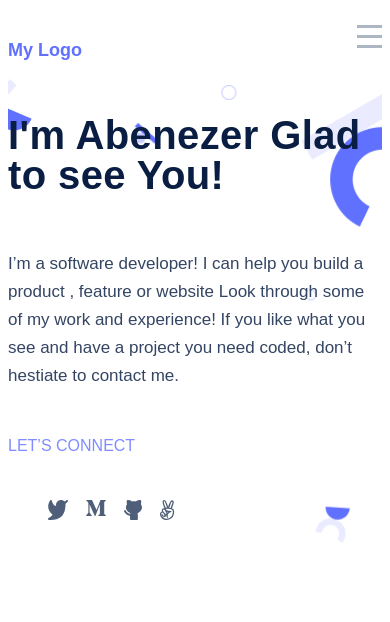
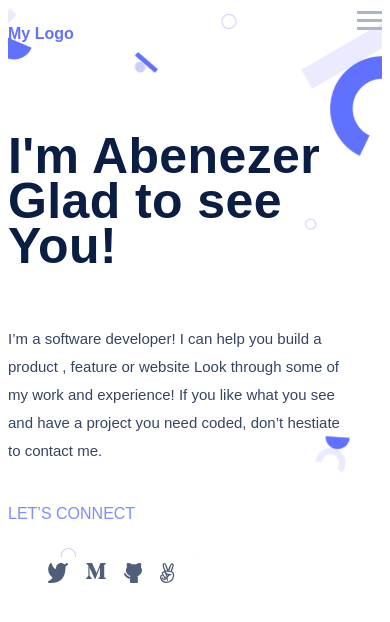
Before and after one commit to AbenezerKb/personal-portfolio-site, a plain HTML site: page index.html in a window 390 px wide. Drawn offline with Linux system fonts and the light colour scheme.

Commit message:
modified style file

```diff
--- a/index.html
+++ b/index.html
@@ -13,7 +13,7 @@
     <div class="main-container">
 
     <nav>
-        <a><h3>My Logo</h3></a>
+        <a href="#"><h3>My Logo</h3></a>
         <div class="humberger-container">
             <div class="humberger"></div>
             <div class="humberger"></div>
--- a/style.css
+++ b/style.css
@@ -1,4 +1,4 @@
-@media (min-width: 600px) {
+@media (min-width: 830px) {
   .nav-container {
     width: 40vh;
     display: flex;
@@ -10,7 +10,6 @@
     font-size: 15px;
     line-height: 20px;
     align-items: center;
-    text-align: center;
     color: #344563;
   }
 
@@ -32,7 +31,6 @@
     line-height: 20px;
     display: flex;
     align-items: center;
-    text-align: center;
     color: #6070ff;
   }
 
@@ -40,6 +38,7 @@
     display: flex;
     justify-content: space-around;
     flex-direction: column;
+    flex-flow: column;
     height: 100vh;
     background-image: url("header-shapes-mobile.svg");
     background-size: cover;
@@ -49,11 +48,11 @@
     display: flex;
     align-self: center;
     justify-content: space-around;
-    flex-flow: column wrap;
+    flex-flow: column;
     flex-direction: column;
     align-content: center;
-    height: 65vh;
-    width: 100vh;
+    height: 60vh;
+    width: 75vh;
   }
 
   .name {
@@ -63,7 +62,6 @@
     font-size: 40px;
     line-height: 40px;
     display: flex;
-    align-items: center;
     letter-spacing: 0.4px;
     color: #091e42;
   }
@@ -75,6 +73,7 @@
     font-size: 17px;
     line-height: 28px;
     color: #344563;
+    width: 60vh;
   }
 
   .social-media-connect {
@@ -84,6 +83,10 @@
     font-size: 16px;
     line-height: 24px;
     color: #7f8cff;
+  }
+
+  nav a {
+    text-decoration: none;
   }
 
   .social-media {
@@ -98,7 +101,7 @@
   }
 }
 
-@media (max-width: 600px) {
+@media (max-width: 830px) {
   .humberger {
     width: 25px;
     height: 3px;
@@ -129,39 +132,43 @@
     font-family: Poppins, Arial, Helvetica, sans-serif;
     font-style: normal;
     font-weight: 700;
-    font-size: 18px;
+    font-size: 20px;
     line-height: 20px;
     display: flex;
     align-items: center;
-    text-align: center;
     color: #6070ff;
+  }
+
+  nav a {
+    text-decoration: none;
   }
 
   .main-container {
     display: flex;
     justify-content: space-around;
     flex-direction: column;
+    flex-flow: column;
     height: 65vh;
+    background-image: url("header-shapes-mobile.png");
+    background-size: cover;
   }
 
   .body-container {
     display: flex;
     align-self: center;
     justify-content: space-around;
-    flex-flow: column wrap;
+    flex-flow: column;
     flex-direction: column;
     align-content: center;
     height: 55vh;
-    background-image: url("header-shapes-mobile.png");
-    background-size: cover;
   }
 
   .name {
     font-family: Poppins, Arial, Helvetica, sans-serif;
     font-style: normal;
-    font-weight: 700;
-    font-size: 40px;
-    line-height: 40px;
+    font-weight: 800;
+    font-size: 55px;
+    line-height: 45px;
     display: flex;
     align-items: center;
     letter-spacing: 0.4px;
@@ -175,6 +182,112 @@
     font-size: 17px;
     line-height: 28px;
     color: #344563;
+    width: 50vh;
+  }
+
+  .social-media-connect {
+    font-family: Poppins, Arial, Helvetica, sans-serif;
+    font-style: normal;
+    font-weight: 500;
+    font-size: 16px;
+    line-height: 24px;
+    color: #7f8cff;
+  }
+
+  .social-media {
+    display: flex;
+    justify-content: space-between;
+  }
+
+  .social-media-icons {
+    display: flex;
+    justify-content: space-between;
+    width: 15vh;
+  }
+}
+
+@media (max-width: 500px) {
+  .humberger {
+    width: 25px;
+    height: 3px;
+    background-color: #acb7c3;
+  }
+
+  .nav-container {
+    display: none;
+  }
+
+  .humberger-container {
+    display: flex;
+    justify-content: space-around;
+    flex-direction: column;
+  }
+
+  .humberger:hover {
+    background-color: #748392;
+  }
+
+  nav {
+    display: flex;
+    justify-content: space-between;
+    height: 25px;
+  }
+
+  nav h3 {
+    font-family: Poppins, Arial, Helvetica, sans-serif;
+    font-style: normal;
+    font-weight: 800;
+    font-size: 16px;
+    line-height: 20px;
+    display: flex;
+    align-items: center;
+    text-align: center;
+    color: #6070ff;
+  }
+
+  nav a {
+    text-decoration: none;
+  }
+
+  .main-container {
+    display: flex;
+    justify-content: space-between;
+    flex-direction: column;
+    flex-flow: column;
+    height: 65vh;
+    background-image: url("header-shapes-mobile.png");
+    background-size: cover;
+  }
+
+  .body-container {
+    display: flex;
+    align-self: center;
+    justify-content: space-around;
+    flex-flow: column;
+    flex-direction: column;
+    align-content: center;
+    height: 55vh;
+  }
+
+  .name {
+    font-family: Poppins, Arial, Helvetica, sans-serif;
+    font-style: normal;
+    font-weight: 800;
+    font-size: 50px;
+    line-height: 45px;
+    display: flex;
+    letter-spacing: 0.4px;
+    color: #091e42;
+  }
+
+  .detail {
+    font-family: Poppins, Arial, Helvetica, sans-serif;
+    font-style: normal;
+    font-weight: 400;
+    font-size: 15px;
+    line-height: 28px;
+    color: #344563;
+    width: 40vh;
   }
 
   .social-media-connect {
```
